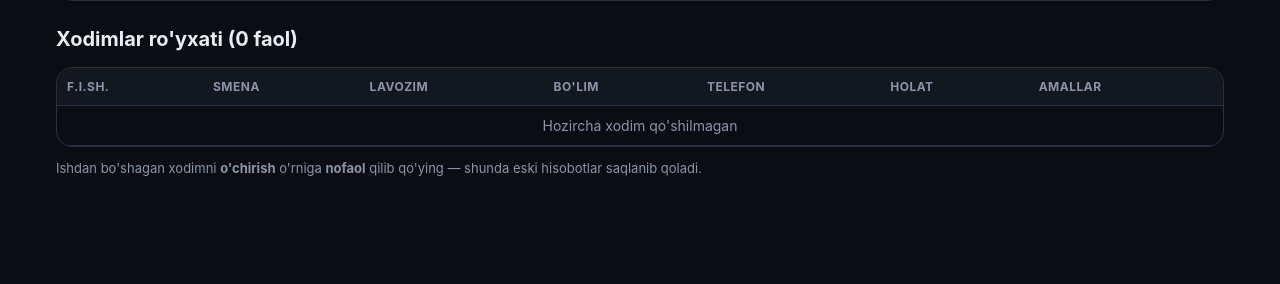
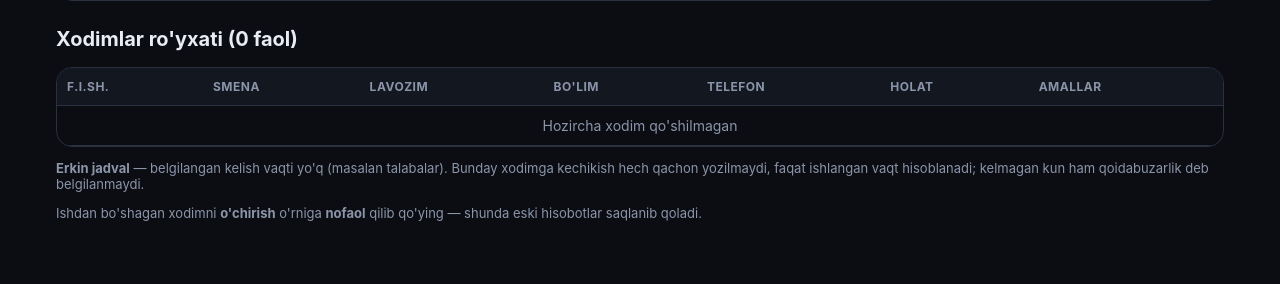
Before and after one commit to akramhodjaevbotirhodja-blip/davomat, a FastAPI app: template app/templates/admin_employees.html in a window 1280 px wide. Shown: the part 230-514 px from the top of the page. Run offline with FastAPI, Linux system fonts and the light colour scheme; the template is opened without the code that fills it, so the values that code supplies are empty; some libraries are stand-ins or nearby versions.

Commit message:
Erkin jadval: belgilangan kelish vaqti yo'q xodimlar
Talabalar kabi xodimlarning kelish vaqti dars jadvaliga bog'liq, shuning
uchun ularga smena biriktirib bo'lmaydi — har kuni "kechikdi" deb
yozilaverardi.

Endi xodimga smena o'rniga "Erkin jadval" tanlash mumkin:
- kechikish hech qachon hisoblanmaydi, faqat ishlangan vaqt yoziladi
- kelmagan kun "kelmadi" emas, neytral "—" deb belgilanadi va hisobotdagi
  qoidabuzarlik sonini oshirmaydi
- yarim tundan keyin ketish belgilansa, o'sha kunning tugallanmagan
  yozuvi topib beriladi

Erkin jadval nomi sozlamalarda o'zgartiriladi.

Tuzatilgan xato: erkin jadval raqami 0 bo'lgani uchun `shift or 1`
ifodasi uni 1-smenaga aylantirib qo'yardi (Pythonda ham, shablonlarda
ham 0 "bo'sh" deb hisoblanadi). Test aynan shuni ushladi.

Sinov: kechikish hisobi 5 ta holatda, ish kuni 3 ta holatda tekshirildi;
to'liq HTTP oqimi — bir xil soatda 1-smena xodimiga 829 daqiqa kechikish
yozildi, erkin jadvaldagi ikki talabaga esa yozilmadi; hisobotda ularning
kelmagan kunlari 0 ta qoidabuzarlik deb qoldi. 36 ta SQL so'rovi va eski
bazaga migratsiya qayta tasdiqlandi.

Co-Authored-By: Claude Opus 5 <noreply@anthropic.com>

```diff
--- a/app/config.py
+++ b/app/config.py
@@ -34,6 +34,8 @@ DEFAULT_SETTINGS = {
     "shift2_start": "18:00",
     "shift2_end": "03:00",
     "shift2_enabled": "1",
+    # Erkin jadval — belgilangan kelish vaqti yo'q (masalan talabalar)
+    "flex_name": "Erkin jadval",
     "late_grace_minutes": "5",
     "min_shift_minutes": "60",       # kelgandan keyin kamida shuncha vaqt o'tsa ketish yoziladi
     "device_limit_per_hour": "3",    # bitta telefondan 1 soatda nechta odam belgilanishi mumkin
@@ -47,6 +49,7 @@ DEFAULT_SETTINGS = {
 
 STATUS_LABELS = {
     "keldi": "Keldi",
+    "belgilanmagan": "—",
     "kechikdi": "Kechikdi",
     "kelmadi": "Kelmadi",
     "tatil": "Ta'til",
--- a/app/main.py
+++ b/app/main.py
@@ -228,7 +228,23 @@ def shifts_of(settings: dict) -> dict:
             "start": parse_hhmm(settings.get("shift2_start", "18:00"), (18, 0)),
             "end": parse_hhmm(settings.get("shift2_end", "03:00"), (3, 0)),
         }
+    # Erkin jadval: belgilangan kelish vaqti yo'q, kechikish hisoblanmaydi.
+    # Talabalar shu turga qo'yiladi.
+    out[0] = {
+        "no": 0,
+        "name": settings.get("flex_name") or "Erkin jadval",
+        "start": None,
+        "end": None,
+        "flexible": True,
+    }
     return out
+
+
+def shift_time_label(shift: dict) -> str:
+    """Smena vaqti matn ko'rinishida; erkin jadvalda vaqt yo'q."""
+    if is_flexible(shift):
+        return "—"
+    return f"{shift['start']:%H:%M}–{shift['end']:%H:%M}"
 
 
 def shift_no(value, settings: dict) -> int:
@@ -244,13 +260,22 @@ def shift_of(employee, settings: dict) -> dict:
     """Xodimning smenasi (noto'g'ri qiymatda 1-smenaga qaytadi)."""
     shifts = shifts_of(settings)
     try:
-        no = int(employee["shift"] or 1)
+        raw = employee["shift"]
+        # Diqqat: erkin jadval raqami 0 — `or 1` ishlatib bo'lmaydi,
+        # chunki Pythonda 0 "bo'sh" deb hisoblanadi
+        no = 1 if raw is None else int(raw)
     except (KeyError, TypeError, ValueError):
         no = 1
     return shifts.get(no, shifts[1])
 
 
+def is_flexible(shift: dict) -> bool:
+    return bool(shift.get("flexible"))
+
+
 def crosses_midnight(shift: dict) -> bool:
+    if is_flexible(shift):
+        return False
     return shift["end"] <= shift["start"]
 
 
@@ -283,12 +308,20 @@ def shift_day(moment: datetime, shift: dict) -> date:
 
 
 def shift_start_at(day: date, shift: dict) -> datetime:
-    """Smenaning shu ish kunidagi boshlanish payti."""
+    """Smenaning shu ish kunidagi boshlanish payti (erkin jadvalda yo'q)."""
+    if is_flexible(shift):
+        raise ValueError("erkin jadvalda boshlanish vaqti yo'q")
     return datetime.combine(day, shift["start"], tzinfo=TZ)
 
 
 def late_for(moment: datetime, day: date, shift: dict, grace: int) -> tuple[int, str]:
-    """Kechikish daqiqalari va holat."""
+    """Kechikish daqiqalari va holat.
+
+    Erkin jadvalda kelish vaqti belgilanmagan, shuning uchun kechikish
+    hech qachon hisoblanmaydi — faqat ishlangan vaqt yoziladi.
+    """
+    if is_flexible(shift):
+        return 0, "keldi"
     start = shift_start_at(day, shift)
     if moment <= start + timedelta(minutes=grace):
         return 0, "keldi"
@@ -647,6 +680,18 @@ def mark(request: Request, token: str,
                        f"Kelgan vaqt: {now.strftime('%H:%M')}. Yaxshi ish kuni tilaymiz!")
 
         if action == "ketish":
+            if (not rec or not rec["check_in"]) and is_flexible(shift):
+                # Erkin jadvalda kelish vaqti belgilanmagani uchun ish kuni
+                # oddiy kalendar sanasi. Yarim tundan keyin ketish belgilansa,
+                # kechagi tugallanmagan yozuvni topib beramiz.
+                rec = conn.execute(
+                    "SELECT * FROM attendance WHERE employee_id = ? AND work_date = ?"
+                    " AND check_in IS NOT NULL AND check_out IS NULL",
+                    (employee_id, (work_day - timedelta(days=1)).isoformat()),
+                ).fetchone()
+                if rec:
+                    today = rec["work_date"]
+
             if not rec or not rec["check_in"]:
                 return msg(False, "Avval kelishni belgilang",
                            "Ushbu smenada sizning kelganingiz qayd etilmagan.")
@@ -751,21 +796,28 @@ def admin_home(request: Request, kun: str = ""):
             status = rec["status"]
         elif ab:
             status = ab["kind"]
+        elif is_flexible(shift):
+            # Erkin jadvalda kelmagan kun qoidabuzarlik emas
+            status = "belgilanmagan"
         else:
             status = "kelmadi"
 
         if status in ("keldi", "kechikdi", "kelmadi"):
             stats[status] += 1
-        else:
+        elif status != "belgilanmagan":
             stats["sababli"] += 1
 
         box = shift_stats.setdefault(
             shift["no"],
-            {"name": shift["name"], "vaqt": f"{shift['start']:%H:%M}–{shift['end']:%H:%M}",
+            {"name": shift["name"], "vaqt": shift_time_label(shift),
+             "flexible": is_flexible(shift),
              "keldi": 0, "kechikdi": 0, "kelmadi": 0, "sababli": 0, "jami": 0},
         )
         box["jami"] += 1
-        box[status if status in ("keldi", "kechikdi", "kelmadi") else "sababli"] += 1
+        if status in ("keldi", "kechikdi", "kelmadi"):
+            box[status] += 1
+        elif status != "belgilanmagan":
+            box["sababli"] += 1
 
         rows.append({
             "id": e["id"],
@@ -774,7 +826,7 @@ def admin_home(request: Request, kun: str = ""):
             "department": e["department"],
             "shift_no": shift["no"],
             "shift": shift["name"],
-            "shift_time": f"{shift['start']:%H:%M}–{shift['end']:%H:%M}",
+            "shift_time": shift_time_label(shift),
             "status": status,
             "check_in": hhmm(rec["check_in"]) if rec else "",
             "check_out": hhmm(rec["check_out"]) if rec else "",
@@ -791,7 +843,8 @@ def admin_home(request: Request, kun: str = ""):
          "day": day_s, "day_label": uz_date(day),
          "prev_day": (day - timedelta(days=1)).isoformat(),
          "next_day": (day + timedelta(days=1)).isoformat(),
-         "shift_stats": [shift_stats[k] for k in sorted(shift_stats)],
+         # Erkin jadval oxirida tursin (raqami 0 bo'lsa ham)
+         "shift_stats": [shift_stats[k] for k in sorted(shift_stats, key=lambda n: (n == 0, n))],
          "two_shifts": len(shifts_of(settings)) > 1,
          "today": D.today_str(), "active": "today"},
     )
@@ -1023,6 +1076,7 @@ def build_report(conn, start: date, end: date, settings: dict | None = None):
 
     report = []
     for e in employees:
+        shift = shift_of(e, settings)
         came = late = missed = excused = 0
         late_total = worked_total = 0
         cells = []
@@ -1044,6 +1098,9 @@ def build_report(conn, start: date, end: date, settings: dict | None = None):
                 excused += 1
             elif weekend:
                 status = "dam"
+            elif is_flexible(shift):
+                # Erkin jadval: kelmagan kun "kelmadi" deb hisoblanmaydi
+                status = "belgilanmagan"
             else:
                 status = "kelmadi"
                 missed += 1
@@ -1054,12 +1111,11 @@ def build_report(conn, start: date, end: date, settings: dict | None = None):
                 "late": rec["late_minutes"] if rec else 0,
             })
 
-        shift = shift_of(e, settings)
         report.append({
             "id": e["id"], "name": e["full_name"], "position": e["position"],
             "department": e["department"], "cells": cells,
             "shift": shift["name"],
-            "shift_time": f"{shift['start']:%H:%M}–{shift['end']:%H:%M}",
+            "shift_time": shift_time_label(shift),
             "came": came, "late": late, "missed": missed, "excused": excused,
             "late_total": late_total, "worked_total": worked_total,
             "present_days": came + late,
@@ -1200,6 +1256,7 @@ def settings_save(request: Request, company_name: str = Form(""),
                   shift2_enabled: str = Form(""),
                   shift2_name: str = Form("2-smena"),
                   shift2_start: str = Form("18:00"), shift2_end: str = Form("03:00"),
+                  flex_name: str = Form("Erkin jadval"),
                   late_grace_minutes: str = Form("5"),
                   min_shift_minutes: str = Form("60"),
                   device_limit_per_hour: str = Form("3"),
@@ -1224,6 +1281,7 @@ def settings_save(request: Request, company_name: str = Form(""),
         D.set_setting(conn, "shift2_name", shift2_name.strip() or "2-smena")
         D.set_setting(conn, "shift2_start", shift2_start or "18:00")
         D.set_setting(conn, "shift2_end", shift2_end or "03:00")
+        D.set_setting(conn, "flex_name", flex_name.strip() or "Erkin jadval")
         D.set_setting(conn, "late_grace_minutes", num(late_grace_minutes, "5"))
         D.set_setting(conn, "min_shift_minutes", num(min_shift_minutes, "60"))
         D.set_setting(conn, "device_limit_per_hour", num(device_limit_per_hour, "3"))
--- a/app/templates/admin_employees.html
+++ b/app/templates/admin_employees.html
@@ -13,7 +13,7 @@
       <label>Smena</label>
       <select name="shift">
         {% for no, sh in shifts.items() %}
-          <option value="{{ no }}">{{ sh.name }} ({{ "%02d:%02d"|format(sh.start.hour, sh.start.minute) }}–{{ "%02d:%02d"|format(sh.end.hour, sh.end.minute) }})</option>
+          <option value="{{ no }}">{{ sh.name }}{% if not sh.flexible %} ({{ "%02d:%02d"|format(sh.start.hour, sh.start.minute) }}–{{ "%02d:%02d"|format(sh.end.hour, sh.end.minute) }}){% endif %}</option>
         {% endfor %}
       </select>
     </div>
@@ -42,7 +42,7 @@
               <div class="f"><label>Smena</label>
                 <select name="shift">
                   {% for no, sh in shifts.items() %}
-                    <option value="{{ no }}" {% if (e.shift or 1) == no %}selected{% endif %}>{{ sh.name }}</option>
+                    <option value="{{ no }}" {% if (1 if e.shift is none else e.shift) == no %}selected{% endif %}>{{ sh.name }}</option>
                   {% endfor %}
                 </select>
               </div>
@@ -50,7 +50,7 @@
             </form>
           </details>
         </td>
-        <td><span class="badge b-smena{{ e.shift or 1 }}">{{ shifts.get(e.shift or 1, shifts[1]).name }}</span></td>
+        <td><span class="badge b-smena{{ 1 if e.shift is none else e.shift }}">{{ shifts.get(1 if e.shift is none else e.shift, shifts[1]).name }}</span></td>
         <td class="muted">{{ e.position }}</td>
         <td class="muted">{{ e.department }}</td>
         <td class="muted">{{ e.phone }}</td>
@@ -76,5 +76,10 @@
     </tbody>
   </table>
 </div>
+<p class="muted small">
+  <b>Erkin jadval</b> — belgilangan kelish vaqti yo'q (masalan talabalar).
+  Bunday xodimga kechikish hech qachon yozilmaydi, faqat ishlangan vaqt
+  hisoblanadi; kelmagan kun ham qoidabuzarlik deb belgilanmaydi.
+</p>
 <p class="muted small">Ishdan bo'shagan xodimni <b>o'chirish</b> o'rniga <b>nofaol</b> qilib qo'ying — shunda eski hisobotlar saqlanib qoladi.</p>
 {% endblock %}
--- a/app/templates/admin_report.html
+++ b/app/templates/admin_report.html
@@ -87,6 +87,7 @@
     <span><i style="background:rgba(239,68,68,.4)"></i>Kelmadi</span>
     <span><i style="background:rgba(99,102,241,.5)"></i>Sababli (T—ta'til, K—kasallik, K—komandirovka)</span>
     <span><i style="background:rgba(255,255,255,.08)"></i>Dam olish kuni</span>
+    <span><i style="background:rgba(255,255,255,.04)"></i>Erkin jadval — belgilanmagan kun</span>
   </div>
 </div>
 {% endblock %}
--- a/app/templates/admin_today.html
+++ b/app/templates/admin_today.html
@@ -30,7 +30,7 @@
     <div class="shift-card-body">
       <span style="color:var(--ok)">{{ sh.keldi }} keldi</span>
       <span style="color:var(--warn)">{{ sh.kechikdi }} kechikdi</span>
-      <span style="color:var(--bad)">{{ sh.kelmadi }} kelmadi</span>
+      {% if not sh.flexible %}<span style="color:var(--bad)">{{ sh.kelmadi }} kelmadi</span>{% endif %}
       {% if sh.sababli %}<span style="color:#a5b4fc">{{ sh.sababli }} sababli</span>{% endif %}
       <span class="muted">jami {{ sh.jami }}</span>
     </div>
--- a/public/static/style.css
+++ b/public/static/style.css
@@ -450,3 +450,8 @@ details.edit[open] summary { color: var(--muted); }
 .shift-card-head { font-weight: 800; margin-bottom: 8px; }
 .shift-card-head .muted { font-weight: 600; font-size: 13px; margin-left: 6px; }
 .shift-card-body { display: flex; flex-wrap: wrap; gap: 12px; font-size: 14px; font-weight: 600; }
+
+/* Erkin jadval (belgilangan vaqti yo'q xodimlar) */
+.b-smena0       { background: rgba(139,149,170,.16); color: #b6c0d4; }
+.b-belgilanmagan{ background: rgba(139,149,170,.12); color: var(--muted); }
+.c-belgilanmagan{ background: rgba(255,255,255,.035); color: #5a6478; }
```
Also changed, not shown: app/templates/admin_settings.html (+9 -0 lines).
